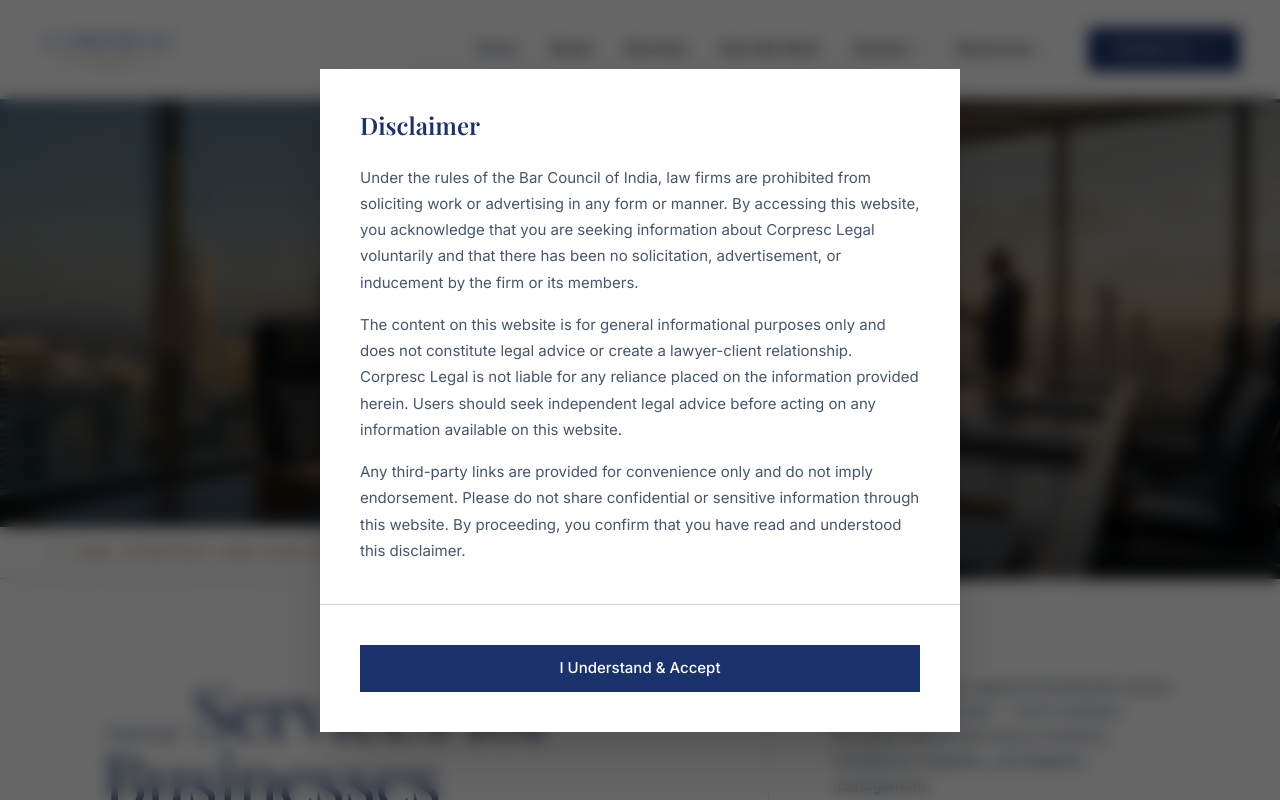
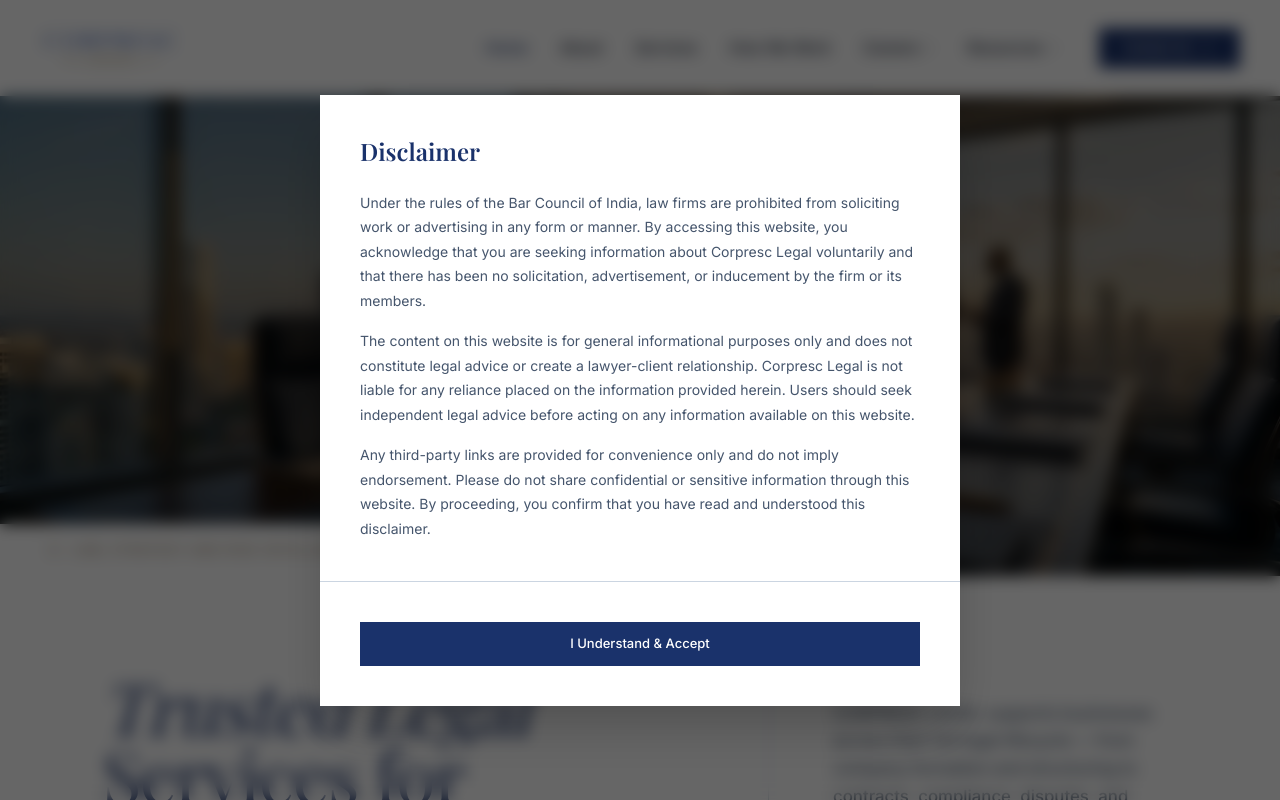
Before and after one commit to navedux/corpresc-legal, a Next.js app: page / in a window 1280 px wide. Shown: the top 800 px of the page. Built offline with nearby package versions, Linux system fonts and the light colour scheme; a web font is replaced by a local one.

Commit message:
Fix font sizes by removing aggressive min-font-size CSS override
The global CSS rule forcing max(15px) on all p/a/span/div/button elements
was overriding Tailwind utility classes and breaking font rendering.

Co-Authored-By: Claude Opus 4.6 (1M context) <noreply@anthropic.com>

```diff
--- a/src/app/globals.css
+++ b/src/app/globals.css
@@ -27,10 +27,7 @@ body {
   overflow-x: hidden;
 }
 
-/* Enforce minimum 16px font size on all text elements */
-p, a, span, li, td, th, label, input, textarea, select, button, div {
-  font-size: max(var(--tw-font-size, 15px), 15px);
-}
+/* Base text sizing — Tailwind utilities override via specificity */
 
 h1, h2, h3, h4, h5, h6 {
   font-family: var(--font-heading);
--- a/src/components/Navbar.tsx
+++ b/src/components/Navbar.tsx
@@ -60,7 +60,7 @@ export default function Navbar() {
 
       {/* Desktop Nav */}
       <div className="flex items-center gap-10" ref={dropdownRef}>
-        <nav className="hidden lg:flex items-center gap-8 text-[14px] font-medium text-slate-900">
+        <nav className="hidden lg:flex items-center gap-8 text-[15px] font-medium text-slate-900">
           {navItems.map((item) => {
             if ("children" in item && item.children) {
               const isActive = item.children.some((c) => pathname.startsWith(c.href));
```
